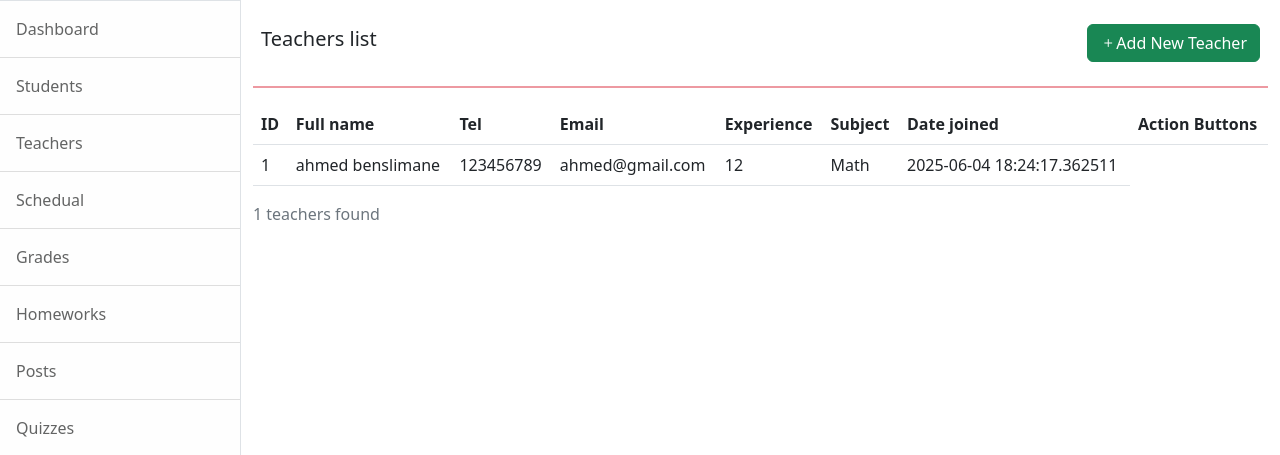
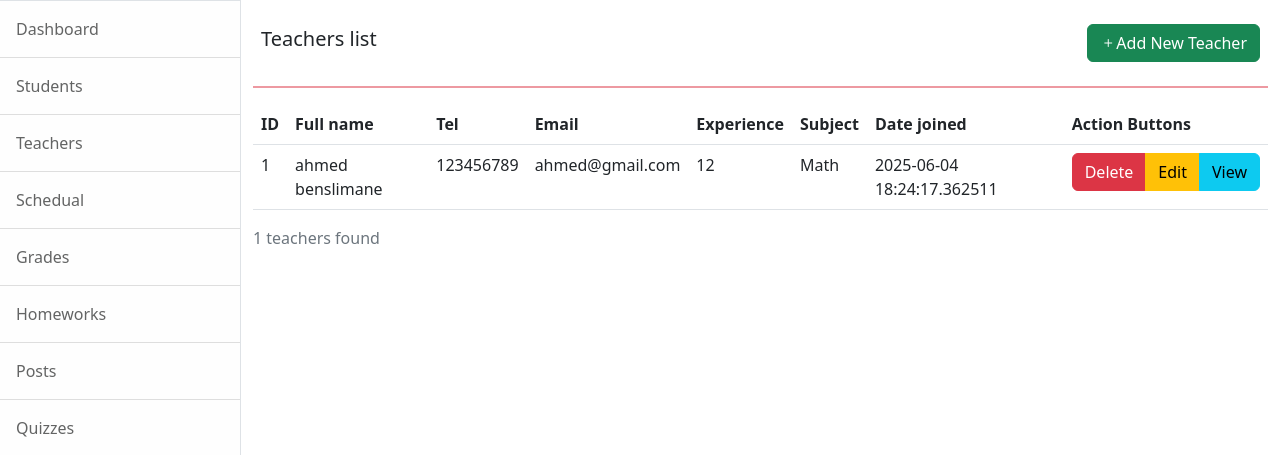
Before and after one commit to anasguellaf/myschool, a Flask app: page /teacher in a window 1280 px wide. Shown: the part 57-512 px from the top of the page. Run offline with Flask 3, Linux system fonts and the light colour scheme; some libraries are stand-ins or nearby versions.

Commit message:
last modif

```diff
--- a/templates/teacher.html
+++ b/templates/teacher.html
@@ -33,6 +33,13 @@
           <td>{{ prof.experience }}</td>
           <td>{{ prof.subject }}</td>
           <td>{{ prof.joining_date }}</td>
+          <td>
+            <div class="btn-group" role="group" aria-label="Basic example">
+              <button type="button" class="btn btn-danger">Delete</button>
+              <button type="button" class="btn btn-warning">Edit</button>
+              <button type="button" class="btn btn-info">View</button>
+            </div>
+          </td>
         </tr>
 
       {% endfor %}
```
